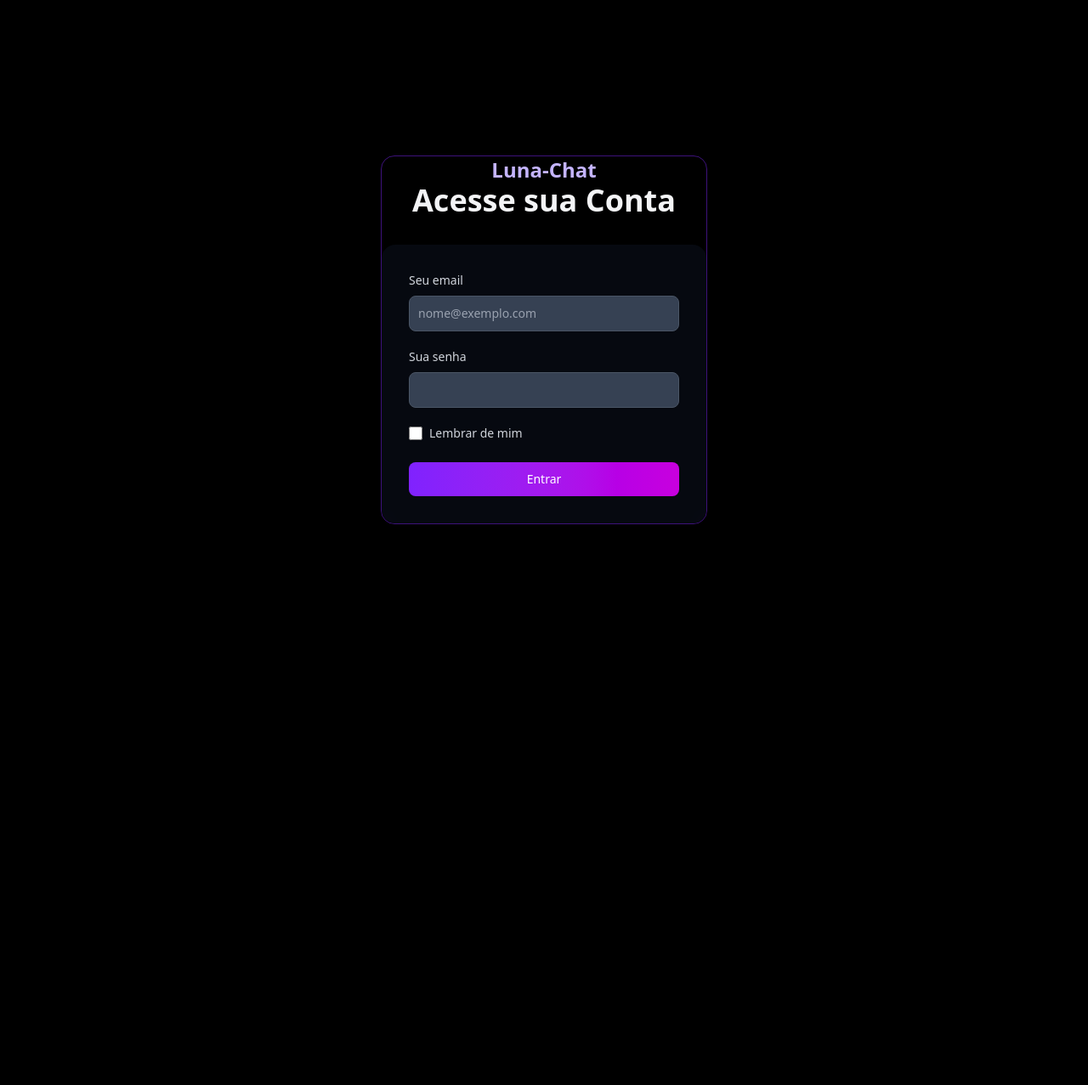
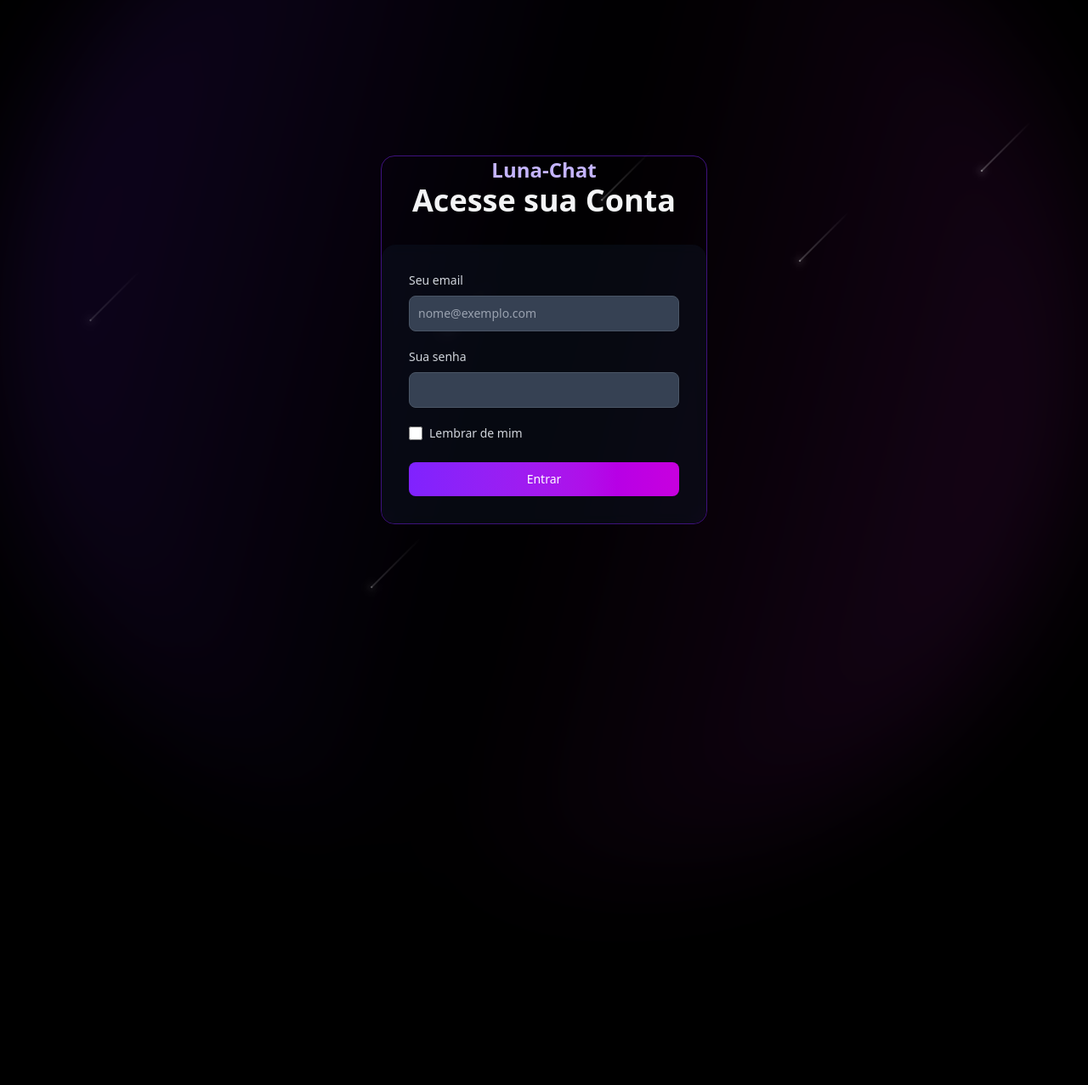
Before and after one commit to FelippeTN/Luna-Chat, a Django app: page /login/ in a window 1280 px wide; the page is wider, and only the part inside the window is pictured. Shown: that part at 85% size. Before the commit the page ends 617 px from the top of that part, so only its background shows below. Run offline with Django 5.2, Linux system fonts and the light colour scheme; style sheets or scripts are compiled from the project's sources; some libraries are stand-ins or nearby versions.

Commit message:
STYLE: Login Page with Meteor Background

```diff
--- a/templates/login.html
+++ b/templates/login.html
@@ -4,6 +4,20 @@
 
 {% block content %}
 <div class="min-h-screen flex flex-col items-center justify-center px-4">
+    <div class="absolute top-1/2 left-1/2 w-[80rem] h-[80rem] bg-gradient-to-tr from-violet-900/50 via-transparent to-fuchsia-900/50 rounded-full animate-spin-slow blur-3xl opacity-60"></div>
+
+        <div class="absolute top-0 left-0 w-full h-full overflow-hidden">
+            <span class="meteor" style="top: 15%; right: 5%; animation-duration: 3s; animation-delay: 0s;"></span>
+            <span class="meteor" style="top: 25%; right: 20%; animation-duration: 2.5s; animation-delay: 1s;"></span>
+            <span class="meteor" style="top: 10%; right: 35%; animation-duration: 3.5s; animation-delay: 2s;"></span>
+            <span class="meteor" style="top: 40%; right: 55%; animation-duration: 2.8s; animation-delay: 0.5s;"></span>
+            <span class="meteor" style="top: 5%; right: 70%; animation-duration: 3.2s; animation-delay: 1.5s;"></span>
+            <span class="meteor" style="top: 30%; right: 85%; animation-duration: 2.2s; animation-delay: 2.5s;"></span>
+            <span class="meteor" style="top: 60%; left: 10%; animation-duration: 2.9s; animation-delay: 0.8s;"></span>
+            <span class="meteor" style="top: 70%; left: 30%; animation-duration: 3.1s; animation-delay: 1.8s;"></span>
+            <span class="meteor" style="top: 55%; left: 50%; animation-duration: 2.6s; animation-delay: 2.8s;"></span>
+        </div>
+
     <div class="w-full max-w-sm z-10 g-4 border border-violet-900/80 rounded-2xl">
         <div class="text-center mb-8">
             <h2 class="text-2xl font-semibold text-violet-300">Luna-Chat</h2>
```
